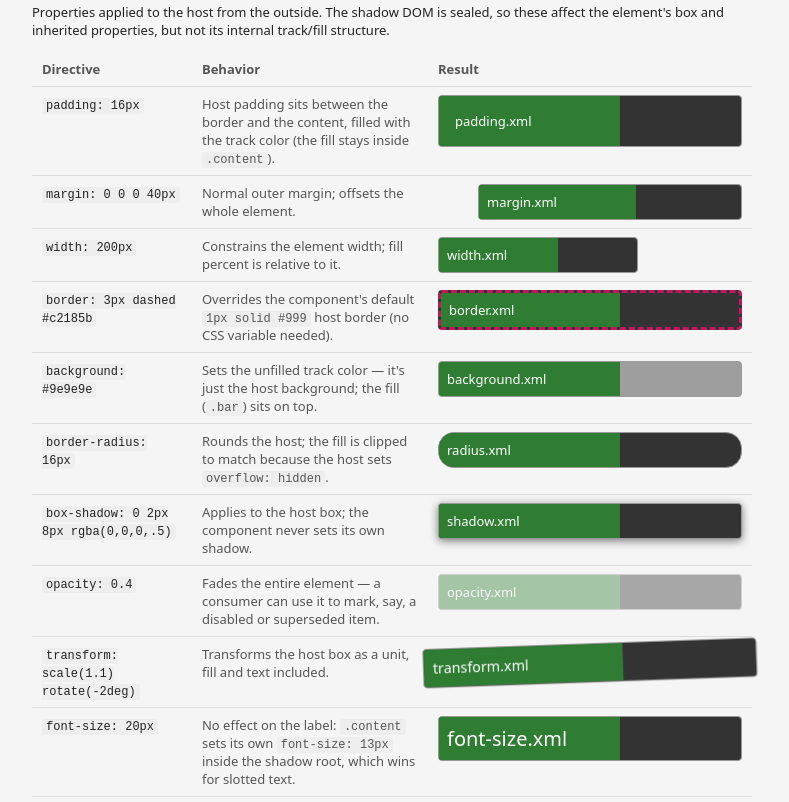
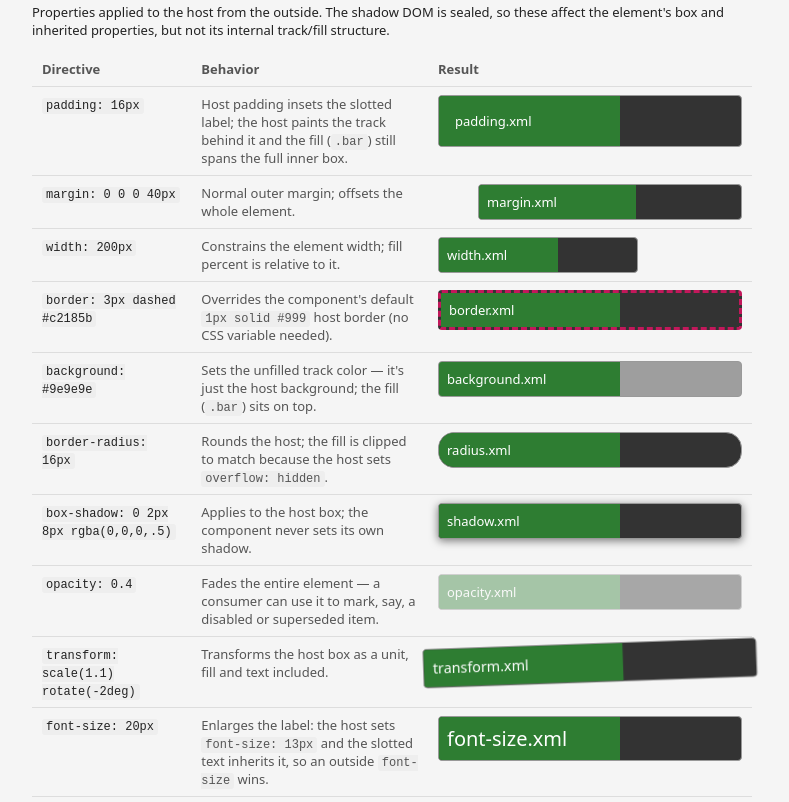
Before and after one commit to botandrose/progress-bar, a website: page index.html in a window 1280 px wide. Shown: the part 2558-3360 px from the top of the page, without its empty margins (248-1037 px from the left). Drawn offline with Linux system fonts and the light colour scheme.

Commit message:
Update demo descriptions for master's host-painted .text structure

```diff
--- a/index.html
+++ b/index.html
@@ -148,7 +148,7 @@
       <tbody>
         <tr>
           <td><code>padding: 16px</code></td>
-          <td class="desc">Host padding sits between the border and the content, filled with the track color (the fill stays inside <code>.content</code>).</td>
+          <td class="desc">Host padding insets the slotted label; the host paints the track behind it and the fill (<code>.bar</code>) still spans the full inner box.</td>
           <td class="preview"><progress-bar percent="60" style="padding:16px"><a href="#">padding.xml</a></progress-bar></td>
         </tr>
         <tr>
@@ -193,7 +193,7 @@
         </tr>
         <tr>
           <td><code>font-size: 20px</code></td>
-          <td class="desc">No effect on the label: <code>.content</code> sets its own <code>font-size: 13px</code> inside the shadow root, which wins for slotted text.</td>
+          <td class="desc">Enlarges the label: the host sets <code>font-size: 13px</code> and the slotted text inherits it, so an outside <code>font-size</code> wins.</td>
           <td class="preview"><progress-bar percent="60" style="font-size:20px"><a href="#">font-size.xml</a></progress-bar></td>
         </tr>
       </tbody>
```
